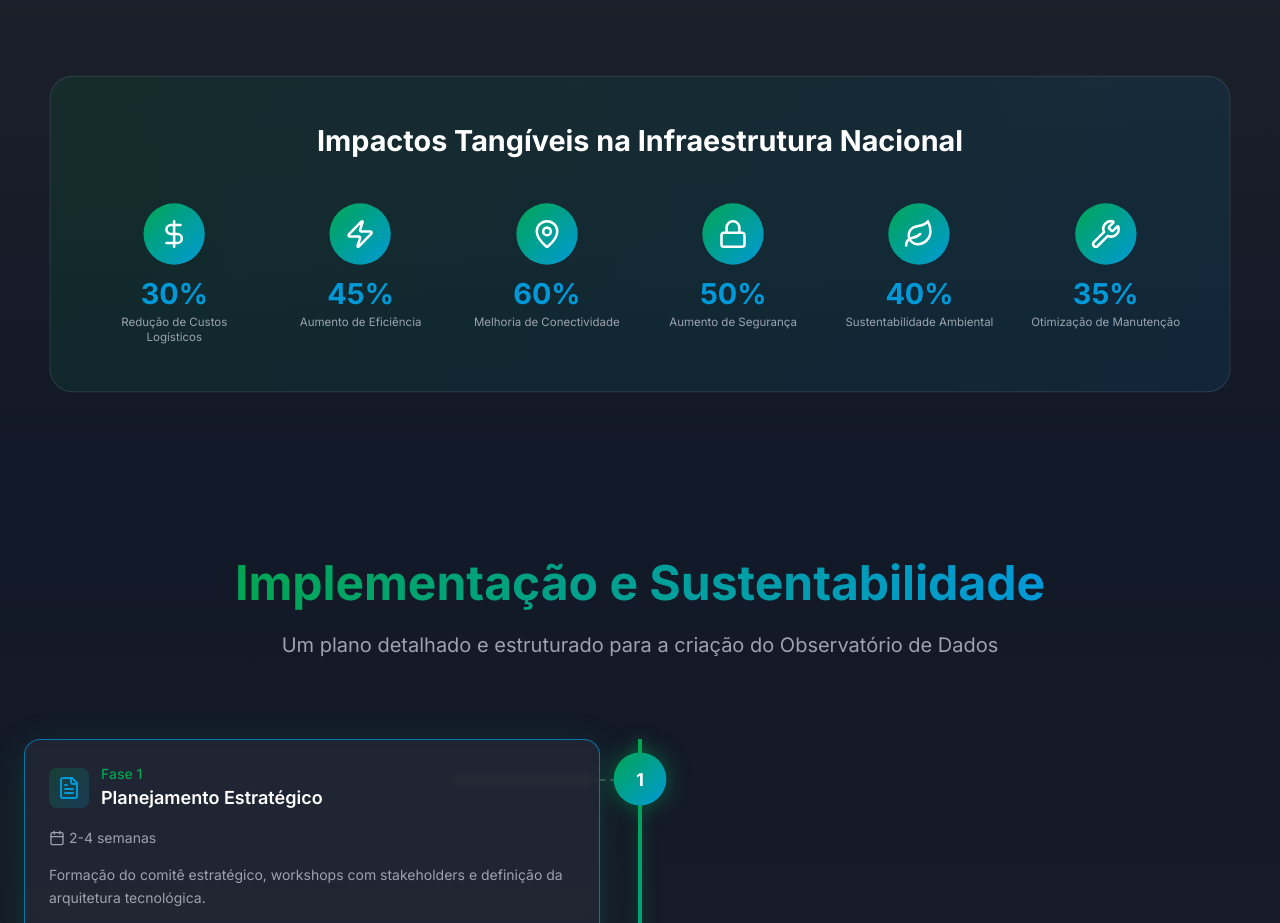
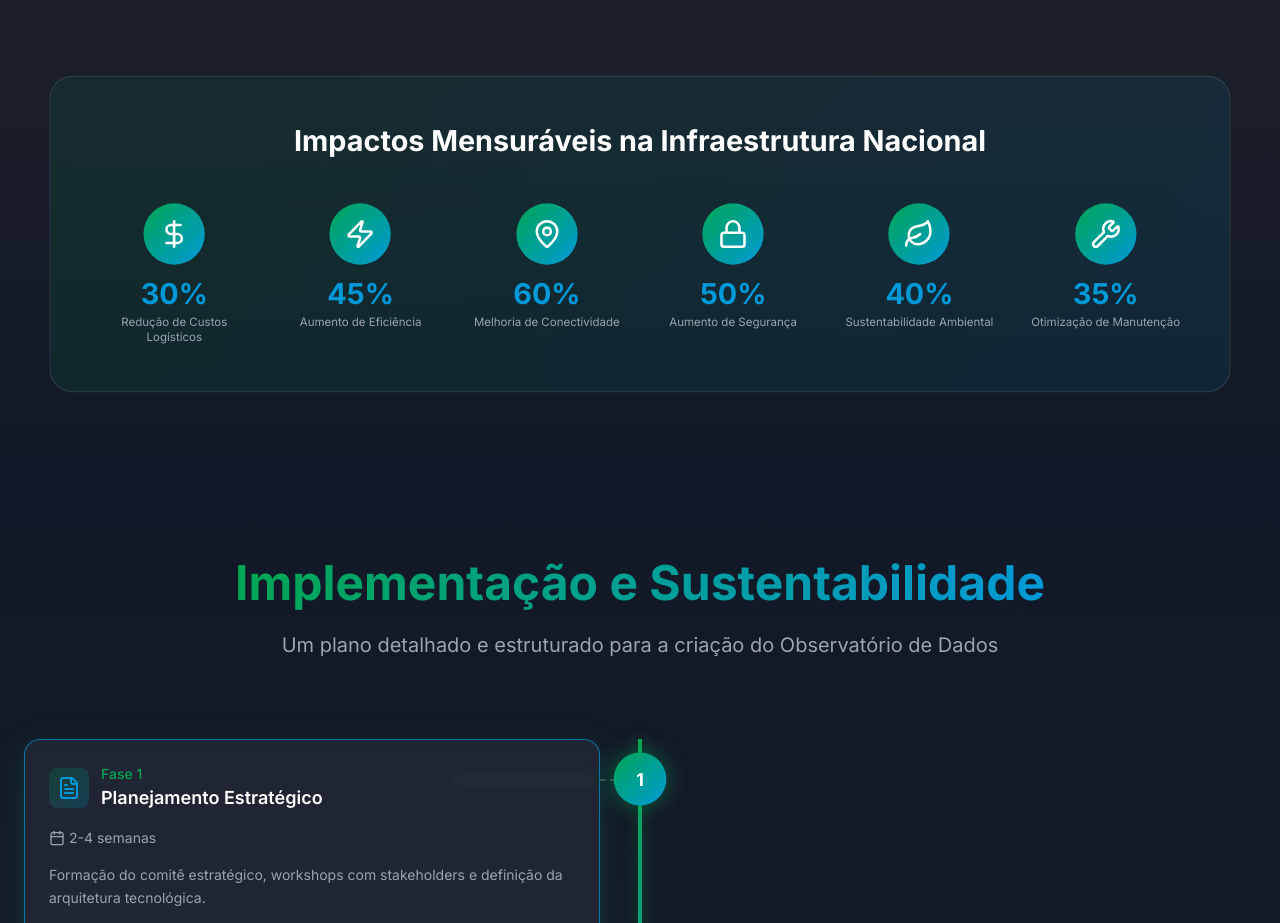
Before and after one commit to IBI-Observatorio/IBI-Observatorio, a React (Vite) app in the folder ibi-observatorio/: page / in a window 1280 px wide. Shown: the part 2540-3463 px from the top of the page. Built offline with nearby package versions, Linux system fonts and the light colour scheme.

Commit message:
Alteração de teste

```diff
--- a/ibi-observatorio/src/components/ApplicationsSection.jsx
+++ b/ibi-observatorio/src/components/ApplicationsSection.jsx
@@ -155,7 +155,7 @@ const ApplicationsSection = () => {
           className="bg-gradient-to-r from-ibi-green/10 to-ibi-blue/10 rounded-3xl p-12 border border-white/10"
         >
           <h3 className="text-3xl font-bold text-center text-white mb-12">
-            Impactos Tangíveis na Infraestrutura Nacional
+            Impactos Mensuráveis na Infraestrutura Nacional
           </h3>
 
           <div className="grid grid-cols-2 md:grid-cols-3 lg:grid-cols-6 gap-8">
```
Also changed, not shown: 1 other file (tests, documents, lock files or other folders).
